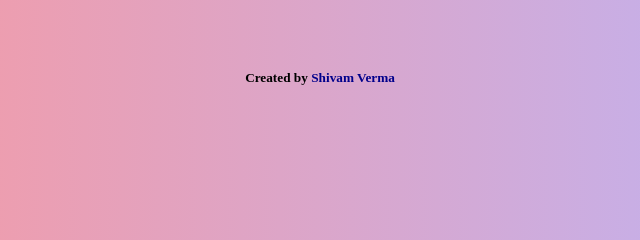
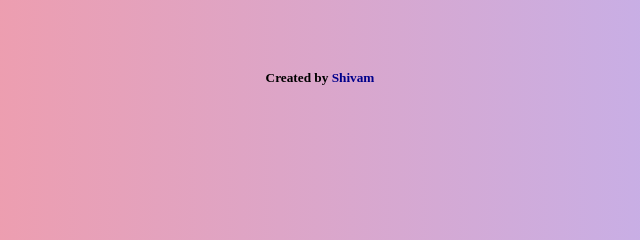
Before and after one commit to shivamm-verma/todolist, a plain HTML site: page index.html in a window 1280 px wide. Shown: the part 544-784 px from the top of the page, 320-960 px from the left. Drawn offline with Linux system fonts and the light colour scheme.

Commit message:
Update index.html

```diff
--- a/index.html
+++ b/index.html
@@ -56,7 +56,7 @@
     </div>
 
 
-    <h5>Created by <a href="https://github.com/shivamm-verma/todolist">Shivam Verma</a></h5>
+    <h5>Created by <a href="https://github.com/shivamm-verma/todolist">Shivam</a></h5>
     <script src="app.js"></script>
 </body>
 
```
